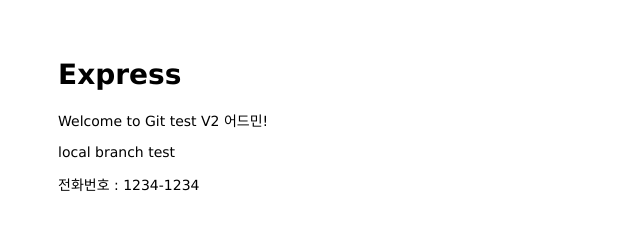
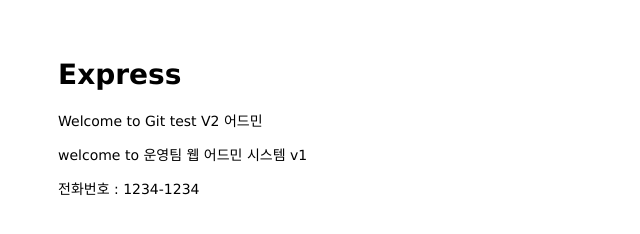
Before and after one commit to lutae2000/mastering-git-github, a website: page public/index.html in a window 1280 px wide. Shown: the whole page, without its empty margins (0-640 px from the left). Drawn offline with Linux system fonts and the light colour scheme.

Commit message:
change body

```diff
--- a/public/index.html
+++ b/public/index.html
@@ -8,8 +8,8 @@
 <body>
     <h1>Express</h1>
 
-    <p>Welcome to Git test V2 어드민!</p>
-    <p>local branch test</p>
+    <p>Welcome to Git test V2 어드민</p>
+    <p>welcome to 운영팀 웹 어드민 시스템 v1</p>
 
 </body>
 
```
